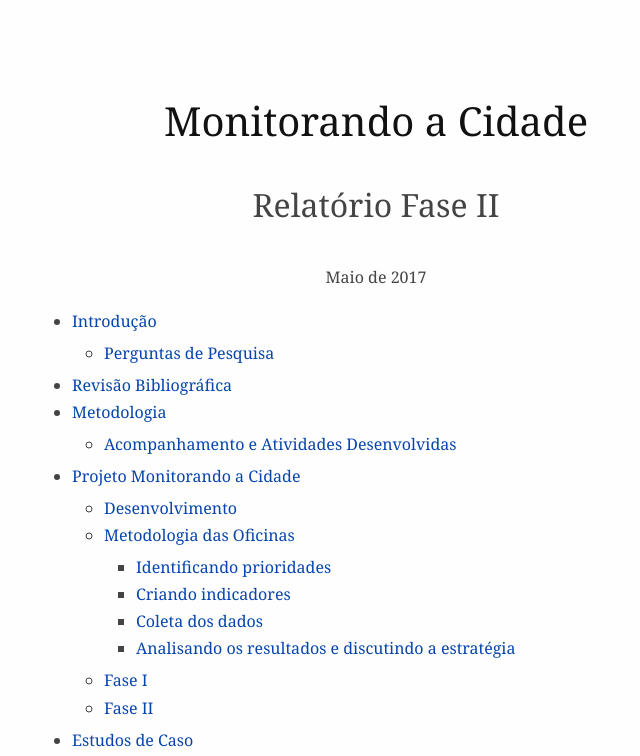
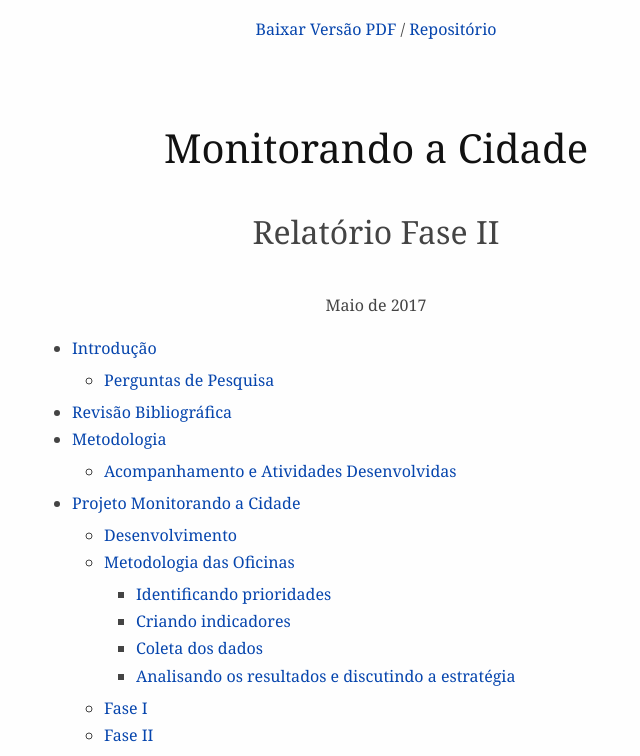
Before and after one commit to COLAB-USP/monitorando-relatorio-fase2, a plain HTML site: page index.html in a window 1280 px wide. Shown: the top 756 px of the page, without its empty margins (264-904 px from the left). Drawn offline with Linux system fonts and the light colour scheme.

Commit message:
links para as duas versões

```diff
--- a/index.html
+++ b/index.html
@@ -14,6 +14,7 @@
 </head>
 <body>
 
+<div class="other-links"><a href="https://colab-usp.github.io/monitorando-relatorio-fase2/relatorio.pdf">Baixar Versão PDF</a> / <a href="https://github.com/colab-usp/monitorando-relatorio-fase2">Repositório</a></div>
 <header>
 <h1 class="title">Monitorando a Cidade</h1>
 <p class="subtitle">Relatório Fase II</p>
--- a/pandoc.css
+++ b/pandoc.css
@@ -328,7 +328,7 @@ table td {
   }
 }
 
-.title, .subtitle, .date {
+.title, .subtitle, .date, .other-links {
   text-align: center;
 }
 .subtitle {
```
Also changed, not shown: 9 other files.
